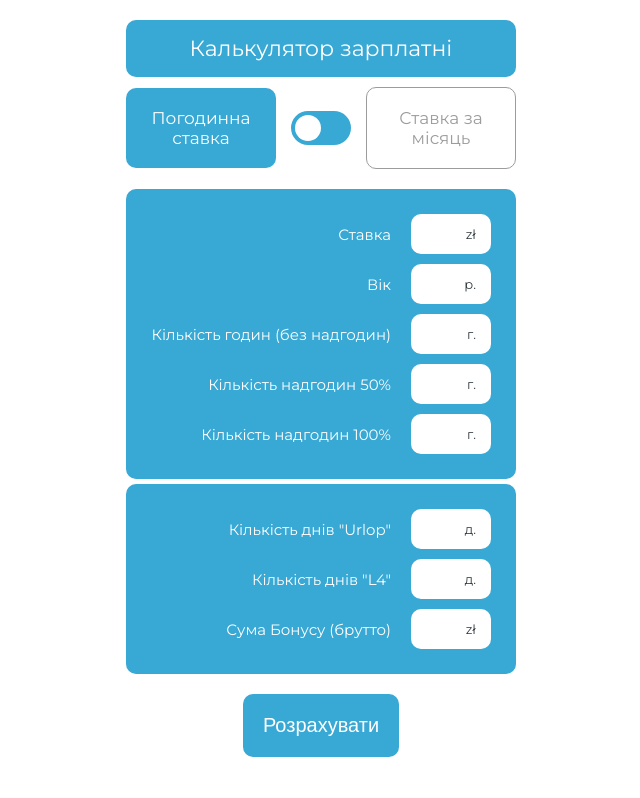
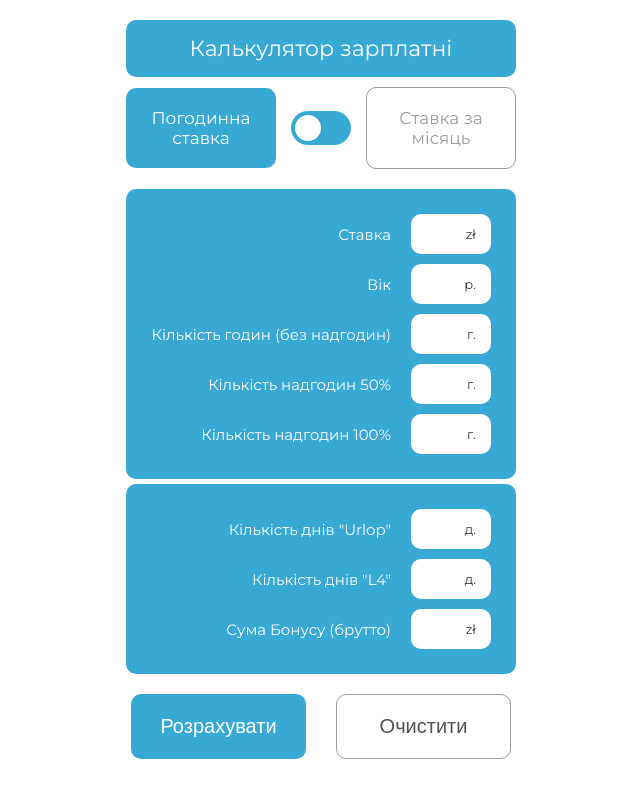
Before and after one commit to VadymKolesov/pay-calculate, a plain HTML site: page index.html in a window 1280 px wide. Shown: the whole page, without its empty margins (319-959 px from the left). Drawn offline with Linux system fonts and the light colour scheme.

Commit message:
add clear button

```diff
--- a/css/styles.css
+++ b/css/styles.css
@@ -221,6 +221,11 @@ input:checked + .slider:before {
   font-weight: 500;
 }
 
+.buttons {
+  display: flex;
+  gap: 20px;
+}
+
 .send-btn {
   background-color: #38a8d4;
   font-size: 20px;
@@ -231,6 +236,21 @@ input:checked + .slider:before {
   display: block;
   margin: 0 auto;
   margin-top: 20px;
+  width: calc((100% / 2) - 20px);
+}
+
+.clear-btn {
+  background-color: white;
+  border: 1px solid rgb(156, 156, 156);
+  font-size: 20px;
+  font-weight: 500;
+  padding: 20px;
+  color: rgb(82, 82, 82);
+  border-radius: 10px;
+  display: block;
+  margin: 0 auto;
+  margin-top: 20px;
+  width: calc((100% / 2) - 20px);
 }
 
 .result {
--- a/index.html
+++ b/index.html
@@ -4,7 +4,7 @@
     <meta charset="UTF-8" />
     <meta
       name="viewport"
-      content="width=device-width, initial-scale=1.0,  maximum-scale=1, minimum-scale=1, user-scalable=no"
+      content="width=device-width, initial-scale=1.0, maximum-scale=1.0, minimum-scale=1, user-scalable=no"
     />
     <link rel="manifest" href="manifest.json" />
     <link rel="preconnect" href="https://fonts.googleapis.com" />
@@ -77,7 +77,11 @@
         </div>
       </div>
     </form>
-    <button type="button" class="send-btn">Розрахувати</button>
+
+    <div class="buttons">
+      <button type="button" class="send-btn">Розрахувати</button>
+      <button type="button" class="clear-btn">Очистити</button>
+    </div>
 
     <div class="result">
       <p class="close-salary-btn">X</p>
--- a/js/script.js
+++ b/js/script.js
@@ -1,4 +1,5 @@
 const refs = {
+  form: document.querySelector("form"),
   checkbox: document.querySelector(".toggle-checkbox"),
   hourlyTitle: document.querySelector(".hourly-title"),
   monthTitle: document.querySelector(".month-title"),
@@ -14,6 +15,7 @@ const refs = {
   vacations: document.querySelector(".vacations"),
   l4: document.querySelector(".l4"),
   submitBtn: document.querySelector(".send-btn"),
+  clearBtn: document.querySelector(".clear-btn"),
   titleBrutto: document.querySelector(".salary-brutto"),
   titleNetto: document.querySelector(".salary-netto"),
   bonus: document.querySelector(".bonus"),
@@ -139,7 +141,12 @@ function sumSalary() {
 }
 
 refs.closeSalaryBtn.addEventListener("click", hideResults);
+refs.clearBtn.addEventListener("click", clearForm);
 
 function hideResults() {
   refs.results.classList.remove("show-result");
 }
+
+function clearForm() {
+  refs.form.reset();
+}
```
